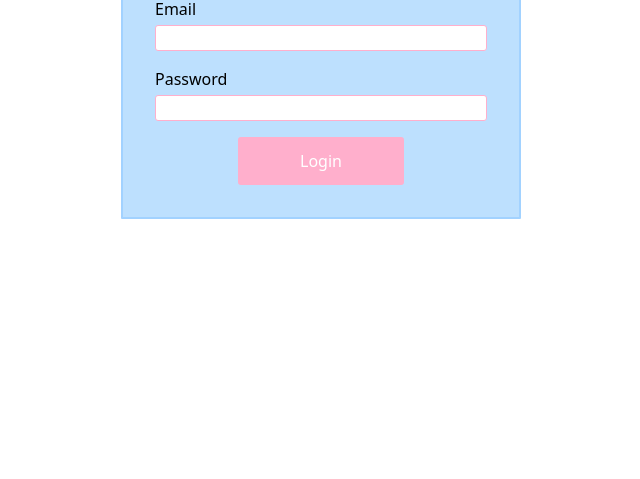
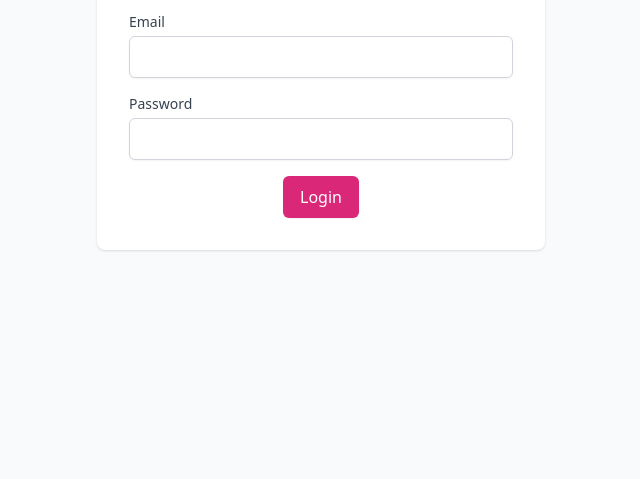
Before and after one commit to asyncmagician/FinanceM8, an Astro site in the folder app/: page / in a window 1280 px wide. Shown: the part 321-800 px from the top of the page, without its empty margins (319-959 px from the left). Built offline with nearby package versions, Linux system fonts and the light colour scheme; Astro itself is replaced by a stand-in of ours.

Commit message:
feat: Update Login components to build a login form with TailwindCSS

```diff
--- a/app/src/components/Login/Login.module.css
+++ /dev/null
@@ -1,60 +0,0 @@
-.container {
-    display: flex;
-    justify-content: center;
-    align-items: center;
-    height: 100vh;
-  }
-
-  .box {
-    width: 400px;
-    background-color: #bde0fe;
-    border: 2px solid #a2d2ff;
-    border-radius: 1px;
-    padding: 2rem;
-    display: flex;
-    flex-direction: column;
-    align-items: center;
-  }
-
-  h1 {
-    margin-bottom: 1.5rem;
-  }
-
-  .form {
-    width: 100%;
-    display: flex;
-    flex-direction: column;
-  }
-
-  .form-input {
-    margin-bottom: 1rem;
-  }
-
-  label {
-    display: block;
-    margin-bottom: 0.25rem;
-  }
-
-  input {
-    width: 100%;
-    padding: 0.5rem;
-    border: 1px solid #ffafcc;
-    border-radius: 3px;
-  }
-
-  .submit-container {
-    display: flex;
-    justify-content: center;
-  }
-
-  .submit-btn {
-    background-color: #ffafcc;
-    color: white;
-    padding: 0.75rem 1rem;
-    border: none;
-    border-radius: 3px;
-    cursor: pointer;
-    width: 50%;
-    text-align: center;
-    margin: 0 auto;
-  }
--- a/app/src/components/Login/Login.tsx
+++ b/app/src/components/Login/Login.tsx
@@ -1,5 +1,4 @@
 import React, { useState } from 'react';
-import styles from './Login.module.css';
 
 export const Login: React.FC = () => {
   const [email, setEmail] = useState('');
@@ -10,23 +9,46 @@ export const Login: React.FC = () => {
   };
 
   return (
-    <div className={styles['container']}>
-      <section className={styles['box']}>
-        <h1>FinanceMate</h1>
-        <form className={styles['form']} onSubmit={handleSubmit}>
-          <div className={styles['form-input']}>
-            <label htmlFor="email">Email</label>
-            <input type="email" id="email" value={email} onChange={(e) => setEmail(e.target.value)} required />
+    <div className="min-h-screen flex items-center justify-center bg-gray-50 py-12 px-4 sm:px-6 lg:px-8">
+      <div className="max-w-md w-full space-y-8 p-8 bg-white shadow rounded-lg">
+        <h1 className="text-4xl font-bold text-center mb-8">FinanceMate</h1>
+        <form onSubmit={handleSubmit}>
+          <div className="mb-4">
+            <label htmlFor="email" className="block text-sm font-medium text-gray-700">
+              Email
+            </label>
+            <input
+              type="email"
+              id="email"
+              value={email}
+              onChange={(e) => setEmail(e.target.value)}
+              required
+              className="mt-1 block w-full border border-gray-300 rounded-md shadow-sm py-2 px-3 text-base text-gray-900"
+            />
           </div>
-          <div className={styles['form-input']}>
-            <label htmlFor="password">Password</label>
-            <input type="password" id="password" value={password} onChange={(e) => setPassword(e.target.value)} required />
+          <div className="mb-4">
+            <label htmlFor="password" className="block text-sm font-medium text-gray-700">
+              Password
+            </label>
+            <input
+              type="password"
+              id="password"
+              value={password}
+              onChange={(e) => setPassword(e.target.value)}
+              required
+              className="mt-1 block w-full border border-gray-300 rounded-md shadow-sm py-2 px-3 text-base text-gray-900"
+            />
           </div>
-          <div className={styles['submit-container']}>
-            <button type="submit" className={styles['submit-btn']}>Login</button>
+          <div className="text-center">
+            <button
+              type="submit"
+              className="inline-flex items-center px-4 py-2 border border-transparent text-base font-medium rounded-md shadow-sm text-white bg-pink-600 hover:bg-pink-700 focus:outline-none focus:ring-2 focus:ring-offset-2 focus:ring-pink-500"
+            >
+              Login
+            </button>
           </div>
         </form>
-      </section>
+      </div>
     </div>
   );
 };
```
